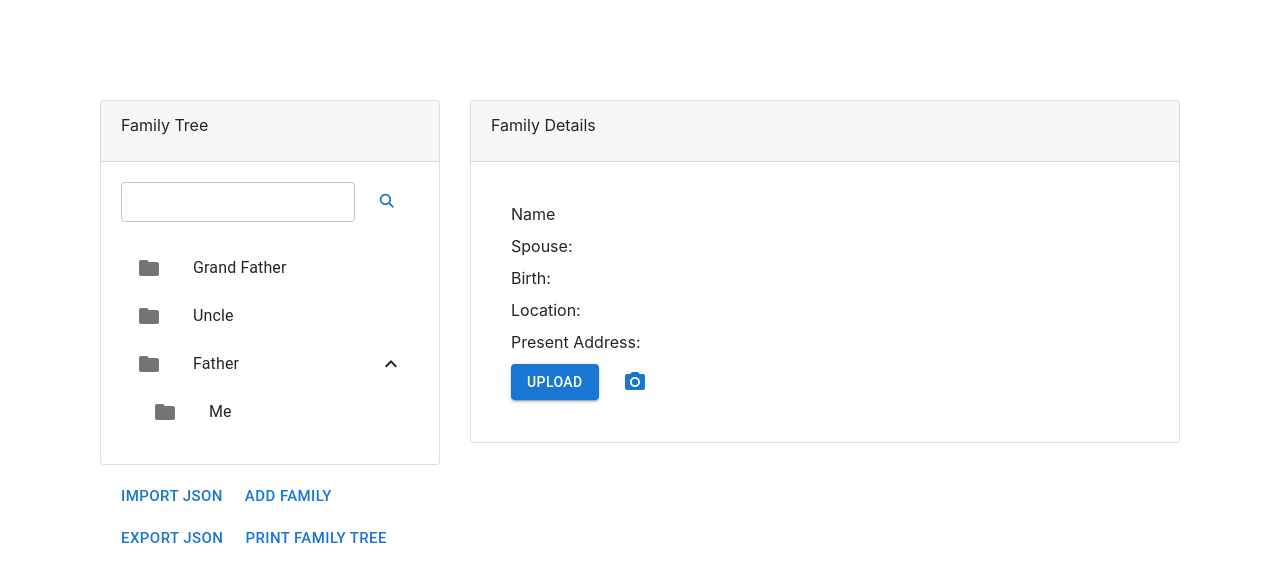
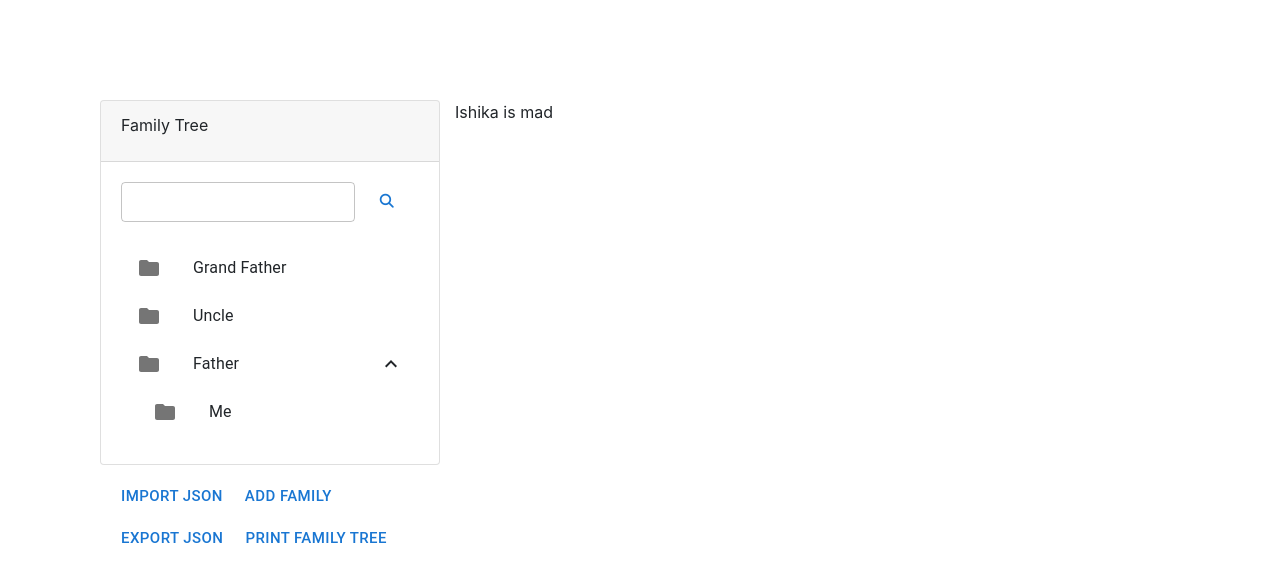
Before and after one commit to amanbhoria/familytree, a React (Create React App) app: page / in a window 1280 px wide. Shown: the top 582 px of the page. Built offline with nearby package versions, Linux system fonts and the light colour scheme.

Commit message:
refactored!

```diff
--- a/src/components/FamilyDetails.js
+++ b/src/components/FamilyDetails.js
@@ -6,6 +6,7 @@ import PhotoCamera from "@mui/icons-material/PhotoCamera";
 import Stack from "@mui/material/Stack";
 
 const FamilyDetails = (props) => {
+  if (props.isVisible) {
     return (
       <div className="col-8">
         <div className="card card-default" data-v-ce9038c6="">
@@ -42,6 +43,9 @@ const FamilyDetails = (props) => {
         </div>
       </div>
     );
+  }
+
+  return <>Ishika is mad</>;
 };
 
 export default FamilyDetails;
--- a/src/components/Tree.js
+++ b/src/components/Tree.js
@@ -13,15 +13,15 @@ import FolderIcon from "@mui/icons-material/Folder";
 
 const Tree = () => {
   const [open, setOpen] = useState(true);
-  // const [property, setProperty] = useState(false);
+  const [property, setProperty] = useState(false);
 
   const handleClick = () => {
     setOpen(!open);
   };
 
-  // const changeState = () => {
-  //   setProperty(true);
-  // };
+  const changeState = () => {
+    setProperty(!property);
+  };
 
   return (
     <div className="row">
@@ -52,12 +52,11 @@ const Tree = () => {
               component="nav"
               aria-labelledby="nested-list-subheader"
             >
-              <ListItemButton>
+              <ListItemButton onClick={changeState}>
                 <ListItemIcon>
                   <FolderIcon />
                 </ListItemIcon>
                 <ListItemText primary="Grand Father" />
-                {/* <FamilyDetails isVisible={property}></FamilyDetails> */}
               </ListItemButton>
               <ListItemButton>
                 <ListItemIcon>
@@ -100,7 +99,7 @@ const Tree = () => {
           </Button>
         </div>
       </div>
-      <FamilyDetails />
+      <FamilyDetails isVisible={property}></FamilyDetails>
     </div>
   );
 };
```
Lines whose indentation alone changed are shown as unchanged.
